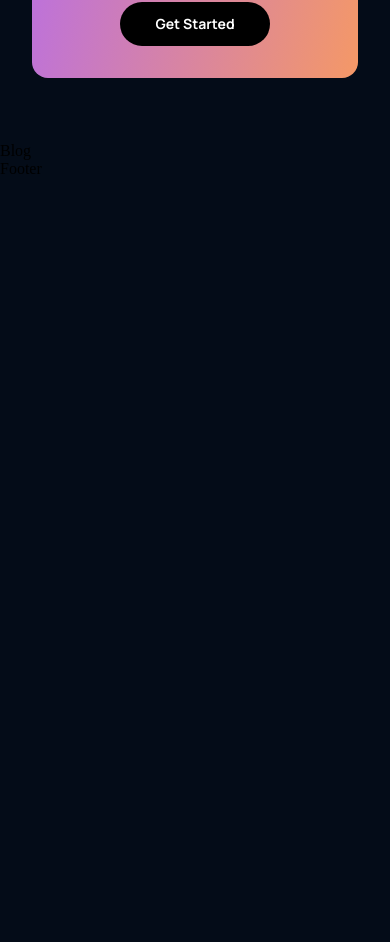
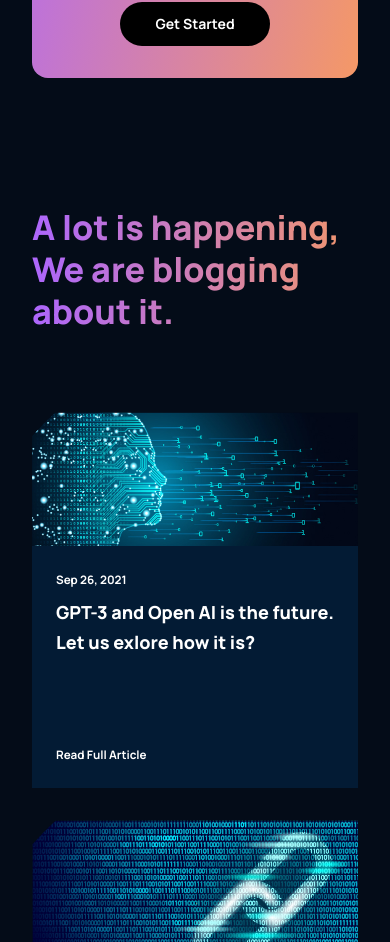
Before and after one commit to kevinrojess/gpt3, a React (Create React App) app: page / in a window 390 px wide. Shown: the part 4537-5479 px from the top of the page. Before the commit the page ends 4715 px from the top, so only its background shows below. Built offline with nearby package versions, Linux system fonts and the light colour scheme.

Commit message:
updated blog.

```diff
--- a/src/containers/blog/Blog.jsx
+++ b/src/containers/blog/Blog.jsx
@@ -1,10 +1,25 @@
 import React from 'react';
+import Article from '../../components/article/Article';
+import { blog01, blog02, blog03, blog04, blog05 } from './imports';
 import './blog.css';
 
-const Blog = () => {
-    return (
-        <div>Blog</div>
-    );
-};
+const Blog = () => (
+    <div className="gpt3__blog section__padding" id="blog">
+        <div className="gpt3__blog-heading">
+            <h1 className="gradient__text">A lot is happening, <br /> We are blogging about it.</h1>
+        </div>
+        <div className="gpt3__blog-container">
+            <div className="gpt3__blog-container_groupA">
+                <Article imgUrl={blog01} date="Sep 26, 2021" text="GPT-3 and Open  AI is the future. Let us exlore how it is?" />
+            </div>
+            <div className="gpt3__blog-container_groupB">
+                <Article imgUrl={blog02} date="Sep 26, 2021" text="GPT-3 and Open  AI is the future. Let us exlore how it is?" />
+                <Article imgUrl={blog03} date="Sep 26, 2021" text="GPT-3 and Open  AI is the future. Let us exlore how it is?" />
+                <Article imgUrl={blog04} date="Sep 26, 2021" text="GPT-3 and Open  AI is the future. Let us exlore how it is?" />
+                <Article imgUrl={blog05} date="Sep 26, 2021" text="GPT-3 and Open  AI is the future. Let us exlore how it is?" />
+            </div>
+        </div>
+    </div>
+);
 
 export default Blog;
--- a/src/containers/blog/blog.css
+++ b/src/containers/blog/blog.css
@@ -0,0 +1,78 @@
+.gpt3__blog {
+    display: flex;
+    flex-direction: column;
+}
+
+.gpt3__blog-heading {
+    width: 100%;
+    text-align: left;
+
+    margin-bottom: 5rem;
+}
+
+.gpt3__blog-heading h1 {
+    font-size: 62px;
+    line-height: 75px;
+    font-family: var(--font-family);
+    font-weight: 800;
+}
+
+.gpt3__blog-container {
+    display: flex;
+    flex-direction: row;
+}
+
+.gpt3__blog-container_groupA {
+    flex: 0.75;
+    margin-right: 2rem;
+}
+
+.gpt3__blog-container_groupB {
+    flex: 1;
+
+    display: grid;
+    grid-template-columns: repeat(2, 1fr);
+    grid-gap: 2rem;
+}
+
+@media screen and (max-width: 990px) {
+    .gpt3__blog-container {
+        flex-direction: column-reverse;
+    }
+
+
+    .gpt3__blog-container_groupA {
+        margin: 2rem 0;
+    }
+
+    .gpt3__blog-container_groupA .gpt3__blog-container_article {
+        width: 48%;
+    }
+
+    .gpt3__blog-container_groupA .gpt3__blog-container_article-image {
+        height: 250px;
+    }
+}
+
+@media screen and (max-width: 700px) {
+    .gpt3__blog-container_groupB {
+        grid-template-columns: repeat(1, 1fr);
+    }
+
+    .gpt3__blog-container_groupA .gpt3__blog-container_article {
+        width: 100%;
+    }
+
+    .gpt3__blog-heading h1 {
+        font-size: 46px;
+        line-height: 52px;
+    }
+}
+
+@media screen and (max-width: 550px) {
+    .gpt3__blog-heading h1 {
+        font-size: 34px;
+        line-height: 42px;
+    }
+
+}
--- /dev/null
+++ b/src/containers/blog/imports.js
@@ -0,0 +1,13 @@
+import blog01 from '../../assets/blog01.png';
+import blog02 from '../../assets/blog02.png';
+import blog03 from '../../assets/blog03.png';
+import blog04 from '../../assets/blog04.png';
+import blog05 from '../../assets/blog05.png';
+
+export {
+    blog01,
+    blog02,
+    blog03,
+    blog04,
+    blog05,
+};
```
